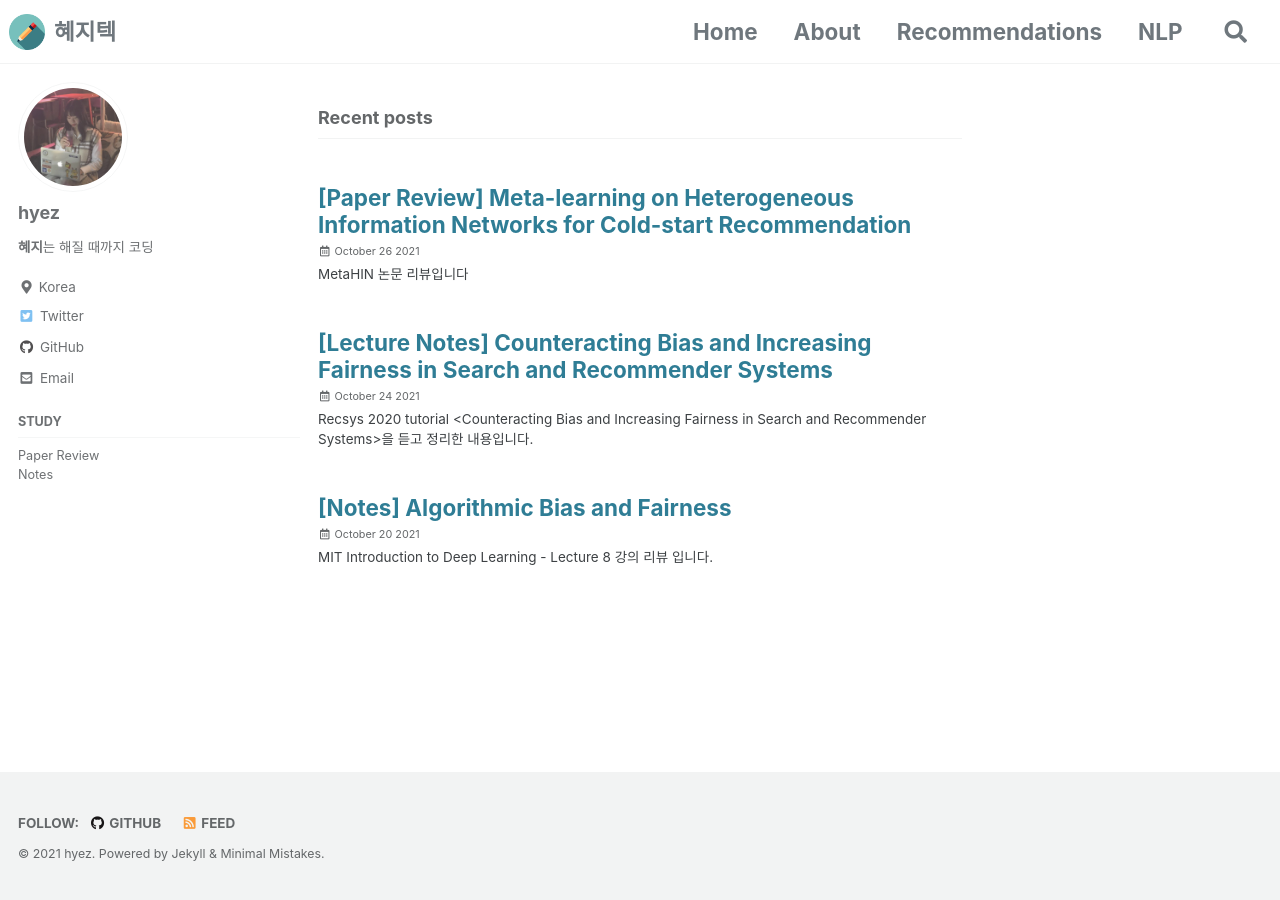
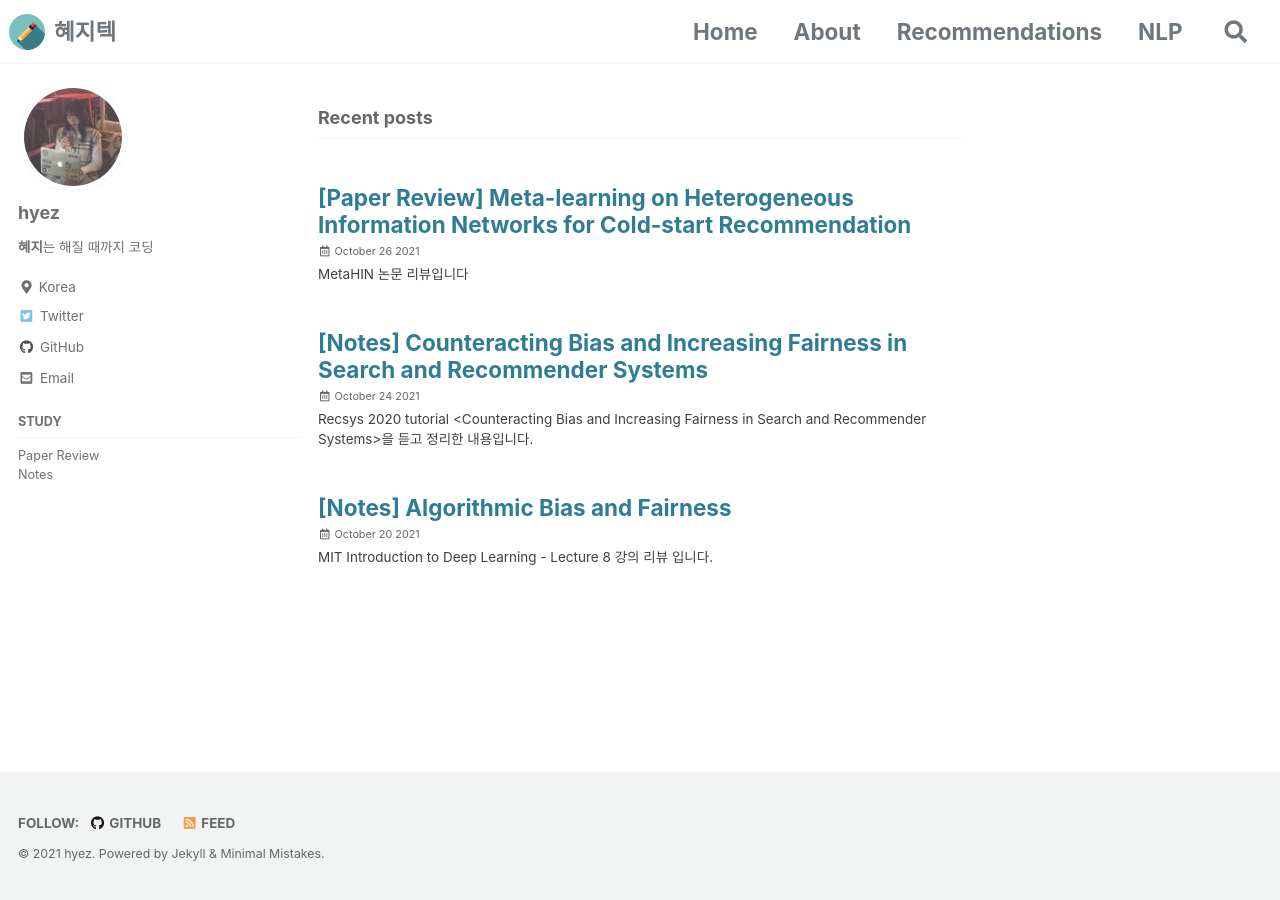
Before and after one commit to hyez/hyez.github.io, a Jekyll site: the page built from index.html, in a window 1280 px wide. Built offline with Jekyll 4.4.1, drawn with Linux system fonts in a browser that asks for light colours; cached includes are drawn as plain includes; the list of posts is cut into pages by our own code; comment, search, counter and statistics services are not loaded.

Commit message:
update navi

```diff
--- a/_posts/2021-10-24-fairness.md
+++ b/_posts/2021-10-24-fairness.md
@@ -1,5 +1,5 @@
 ---
-title:  "[Lecture Notes] Counteracting Bias and Increasing Fairness in Search and Recommender Systems"
+title:  "[Notes] Counteracting Bias and Increasing Fairness in Search and Recommender Systems"
 toc: true
 categories:
   - Notes
```
Also changed, not shown: _pages/notes.md (added, +7 -0 lines), _pages/paper.md (added, +7 -0 lines), _posts/2021-10-26-MetaHIN.md (+1 -1 lines).
